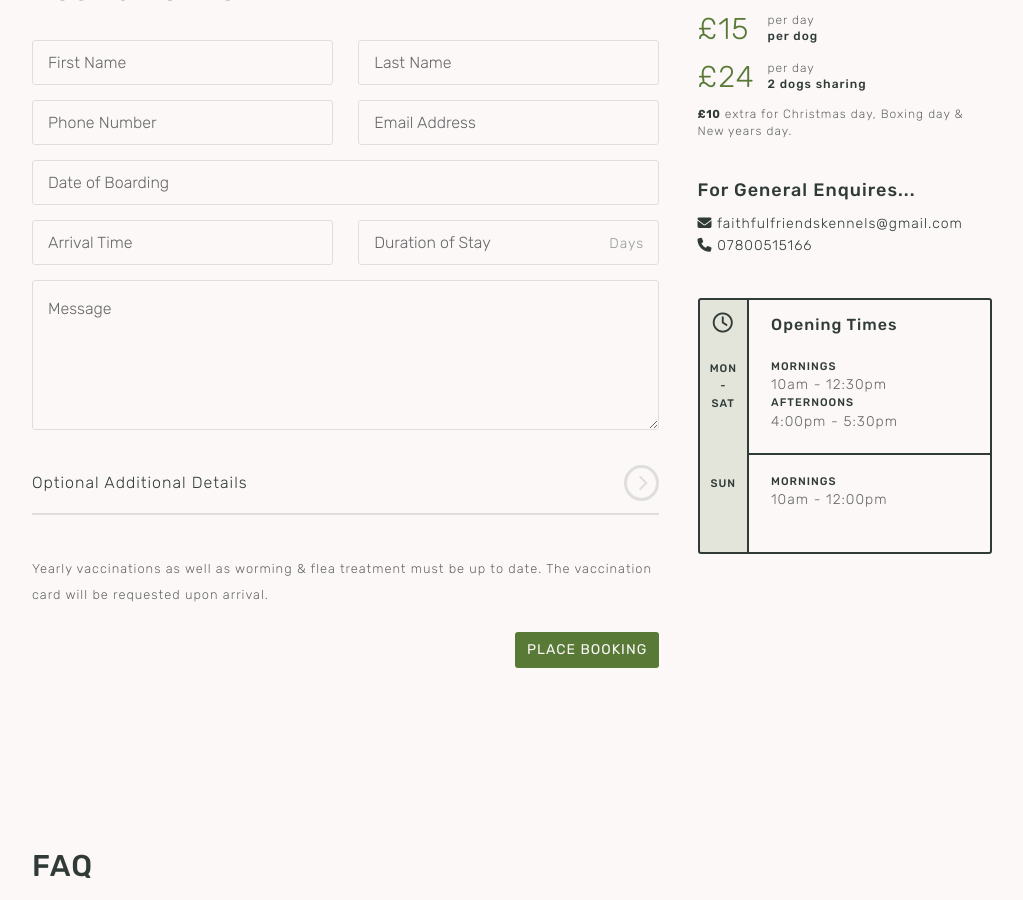
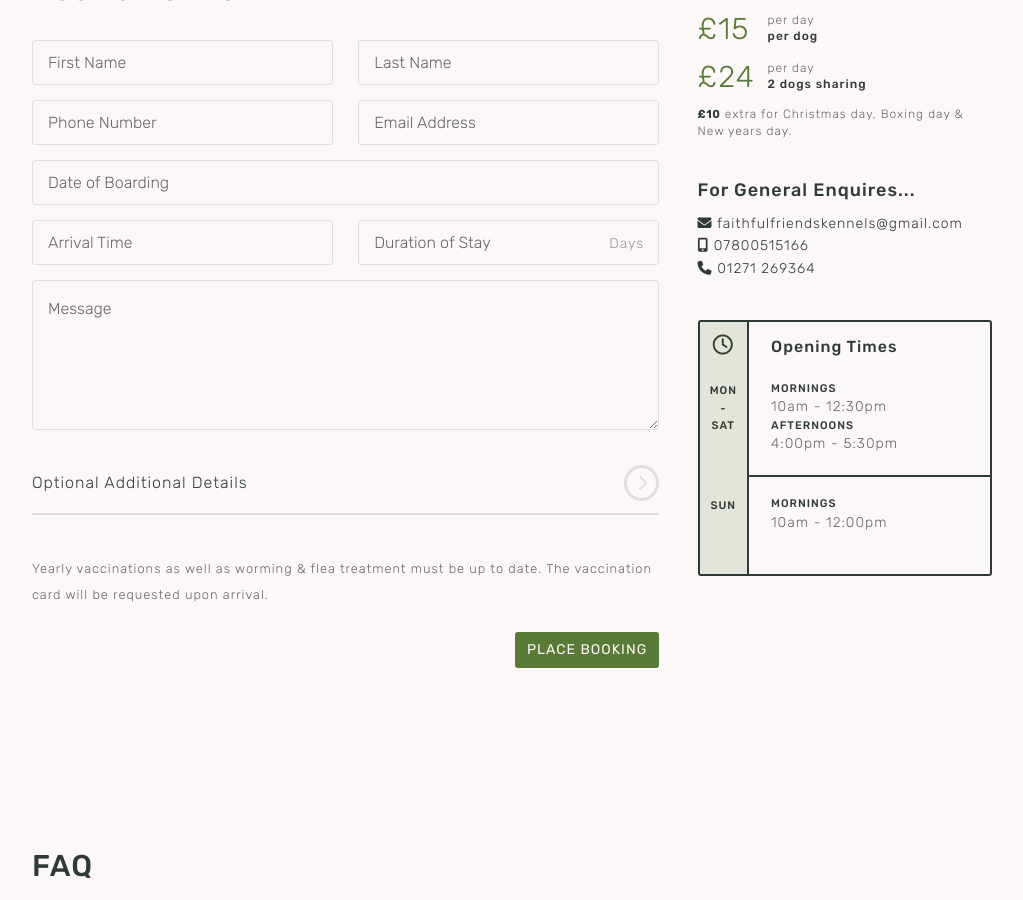
Before and after one commit to DanWebb/faithful-friends-kennels, a Jekyll site: the page built from src/book.md, in a window 1280 px wide and 900 px high, scrolled down 509 px. Shown: the whole window, without its empty margins (128-1151 px from the left). Built offline with Jekyll 4.4.1, drawn with Linux system fonts in a browser that asks for light colours; nearby versions of some CDN libraries.

Commit message:
Add landline number

```diff
--- a/src/_config.yml
+++ b/src/_config.yml
@@ -1,6 +1,7 @@
 title: Faithful Friends Kennels
 email: faithfulfriendskennels@gmail.com
 phone: 07800515166
+telephone: 01271 269364
 short_address: Braunton, EX33 2NQ
 description: >
   Faithful Frinds Kennels is a family run, licensed dog boarding kennels located in North
--- a/src/_layouts/book.html
+++ b/src/_layouts/book.html
@@ -21,7 +21,10 @@ layout: default
 						<i class="fa fa-envelope"></i> {{ site.email }}
 				</a> <br />
 				<a href="tel:{{ site.phone }}">
-						<i class="fa fa-phone"></i> {{ site.phone }}
+						<i class="fa fa-mobile"></i> {{ site.phone }}
+				</a> <br />
+				<a href="tel:{{ site.telephone }}">
+						<i class="fa fa-phone"></i> {{ site.telephone }}
 				</a>
 
 				{% include opening-times.html %}
```
